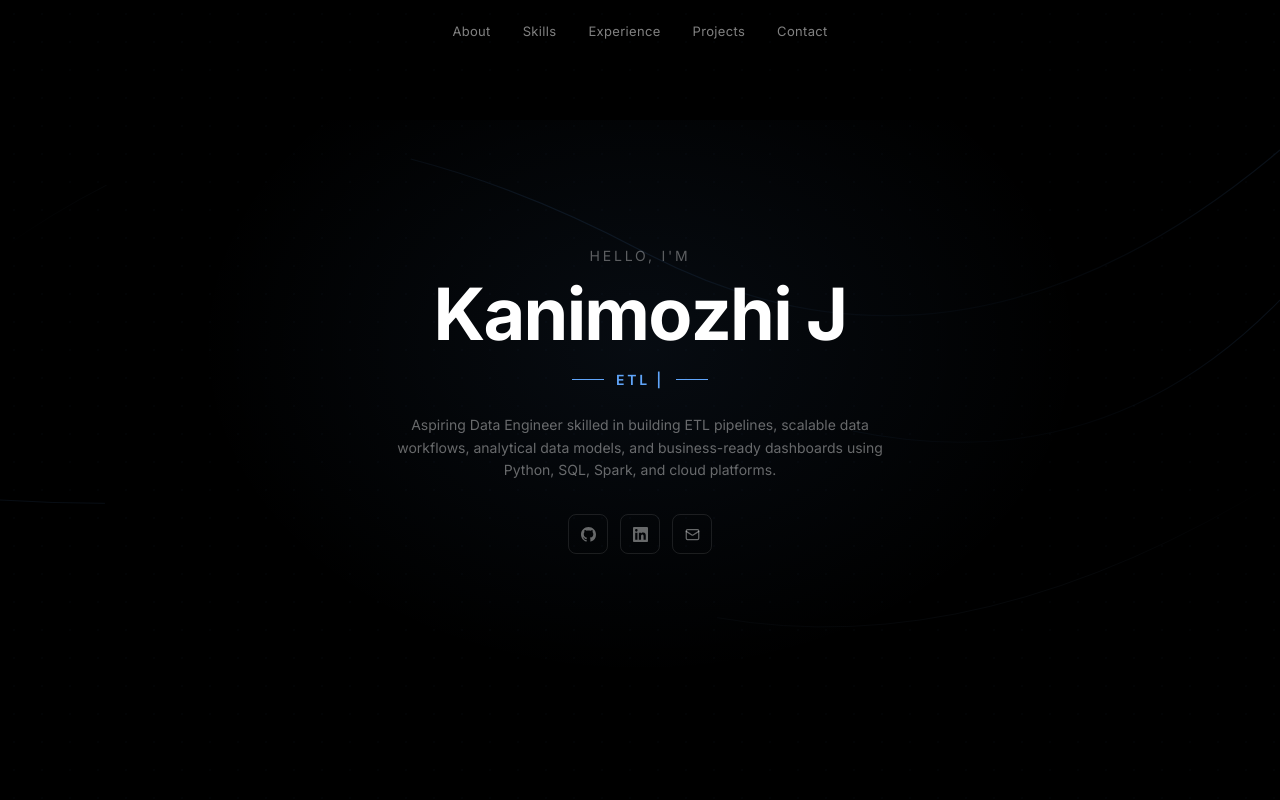
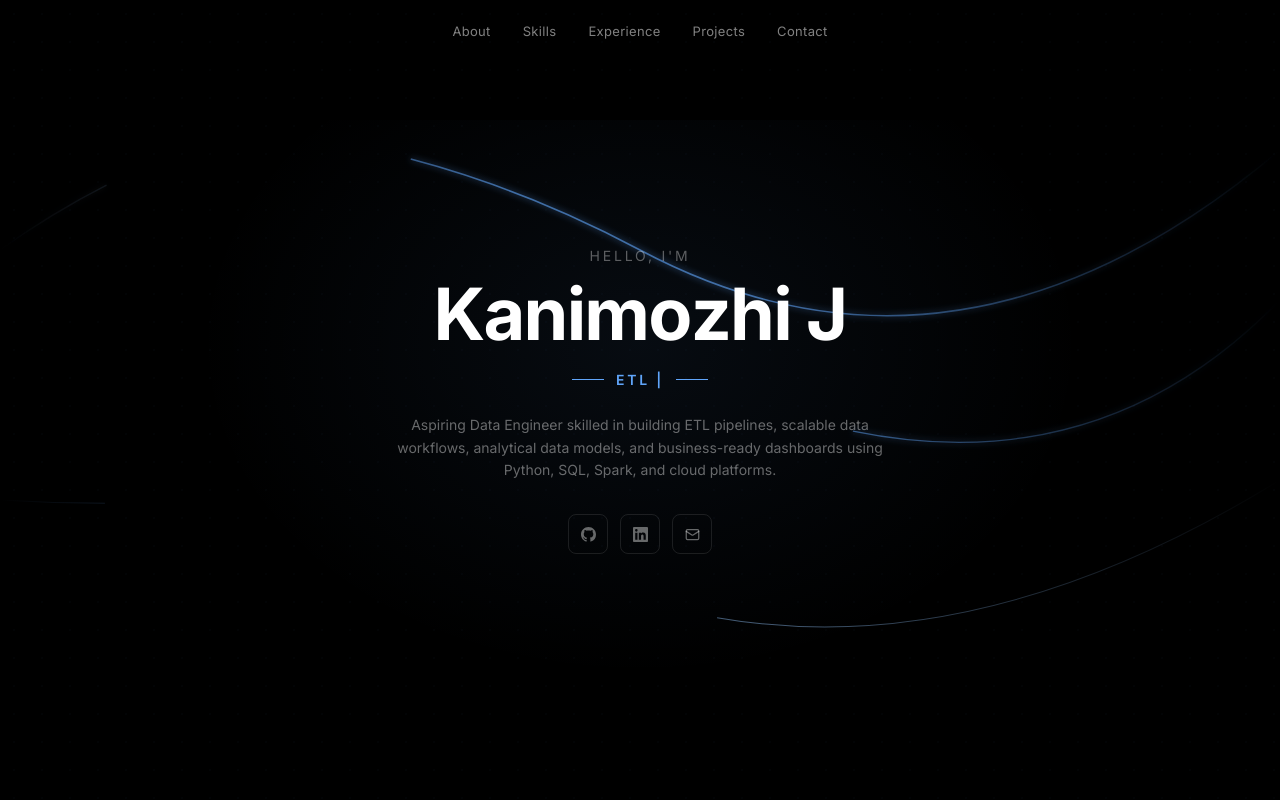
Before and after one commit to kanimozhijayakumar/kanimozhi-portfolio, a React (Vite) app: page / in a window 1280 px wide. Shown: the top 800 px of the page. Built offline with nearby package versions, Linux system fonts and the light colour scheme.

Commit message:
Make background beams more visible

```diff
--- a/src/components/Home.jsx
+++ b/src/components/Home.jsx
@@ -61,7 +61,7 @@ const Home = () => {
 
   return (
     <section id="home" className="relative min-h-screen overflow-hidden bg-black">
-      <BackgroundBeams className="opacity-50" />
+      <BackgroundBeams />
 
       <div className="pointer-events-none absolute inset-0">
         <div
--- a/src/components/ui/BackgroundBeams.jsx
+++ b/src/components/ui/BackgroundBeams.jsx
@@ -42,32 +42,39 @@ const BackgroundBeams = ({ className = '' }) => {
         fill="none"
       >
         <defs>
-          <linearGradient id="beam-blue" x1="0%" y1="0%" x2="100%" y2="100%">
-            <stop offset="0%" stopColor="rgba(96, 165, 250, 0)" />
-            <stop offset="40%" stopColor="rgba(96, 165, 250, 0.2)" />
-            <stop offset="60%" stopColor="rgba(96, 165, 250, 0.2)" />
-            <stop offset="100%" stopColor="rgba(96, 165, 250, 0)" />
+          <filter id="beam-glow">
+            <feGaussianBlur stdDeviation="3" result="blur" />
+            <feMerge>
+              <feMergeNode in="blur" />
+              <feMergeNode in="SourceGraphic" />
+            </feMerge>
+          </filter>
+          <linearGradient id="beam-blue" x1="0%" y1="0%" x2="100%" y2="0%">
+            <stop offset="0%" stopColor="rgba(96,165,250,0)" />
+            <stop offset="40%" stopColor="rgba(96,165,250,0.6)" />
+            <stop offset="60%" stopColor="rgba(96,165,250,0.6)" />
+            <stop offset="100%" stopColor="rgba(96,165,250,0)" />
           </linearGradient>
-          <linearGradient id="beam-blue2" x1="100%" y1="0%" x2="0%" y2="100%">
-            <stop offset="0%" stopColor="rgba(147, 197, 253, 0)" />
-            <stop offset="40%" stopColor="rgba(147, 197, 253, 0.1)" />
-            <stop offset="60%" stopColor="rgba(147, 197, 253, 0.1)" />
-            <stop offset="100%" stopColor="rgba(147, 197, 253, 0)" />
+          <linearGradient id="beam-blue2" x1="100%" y1="0%" x2="0%" y2="0%">
+            <stop offset="0%" stopColor="rgba(147,197,253,0)" />
+            <stop offset="40%" stopColor="rgba(147,197,253,0.45)" />
+            <stop offset="60%" stopColor="rgba(147,197,253,0.45)" />
+            <stop offset="100%" stopColor="rgba(147,197,253,0)" />
           </linearGradient>
-          <linearGradient id="beam-subtle" x1="0%" y1="100%" x2="100%" y2="0%">
-            <stop offset="0%" stopColor="rgba(96, 165, 250, 0)" />
-            <stop offset="50%" stopColor="rgba(96, 165, 250, 0.07)" />
-            <stop offset="100%" stopColor="rgba(96, 165, 250, 0)" />
+          <linearGradient id="beam-subtle" x1="0%" y1="0%" x2="100%" y2="0%">
+            <stop offset="0%" stopColor="rgba(96,165,250,0)" />
+            <stop offset="50%" stopColor="rgba(96,165,250,0.25)" />
+            <stop offset="100%" stopColor="rgba(96,165,250,0)" />
           </linearGradient>
         </defs>
-        <path className="beam-path" d="M0 150 Q300 80 600 250 T1200 150" stroke="url(#beam-blue)" strokeWidth="1.2" />
-        <path className="beam-path" d="M0 350 Q400 280 700 400 T1200 300" stroke="url(#beam-blue)" strokeWidth="1" />
-        <path className="beam-path" d="M0 550 Q250 450 550 580 T1200 480" stroke="url(#beam-blue2)" strokeWidth="0.8" />
-        <path className="beam-path" d="M1200 100 Q850 180 550 120 T0 250" stroke="url(#beam-blue2)" strokeWidth="1" />
-        <path className="beam-path" d="M1200 400 Q900 320 600 420 T0 500" stroke="url(#beam-blue)" strokeWidth="0.8" />
-        <path className="beam-path" d="M1200 650 Q800 550 400 680 T0 700" stroke="url(#beam-subtle)" strokeWidth="0.6" />
-        <path className="beam-path" d="M0 700 Q350 620 700 720 T1200 650" stroke="url(#beam-subtle)" strokeWidth="0.5" />
-        <path className="beam-path" d="M600 0 Q580 200 620 400 T600 800" stroke="url(#beam-blue2)" strokeWidth="0.4" />
+        <path className="beam-path" filter="url(#beam-glow)" d="M0 150 Q300 80 600 250 T1200 150" stroke="url(#beam-blue)" strokeWidth="1.5" />
+        <path className="beam-path" filter="url(#beam-glow)" d="M0 350 Q400 280 700 400 T1200 300" stroke="url(#beam-blue)" strokeWidth="1.2" />
+        <path className="beam-path" d="M0 550 Q250 450 550 580 T1200 480" stroke="url(#beam-blue2)" strokeWidth="1" />
+        <path className="beam-path" filter="url(#beam-glow)" d="M1200 100 Q850 180 550 120 T0 250" stroke="url(#beam-blue2)" strokeWidth="1.2" />
+        <path className="beam-path" d="M1200 400 Q900 320 600 420 T0 500" stroke="url(#beam-blue)" strokeWidth="1" />
+        <path className="beam-path" d="M1200 650 Q800 550 400 680 T0 700" stroke="url(#beam-subtle)" strokeWidth="0.8" />
+        <path className="beam-path" d="M0 700 Q350 620 700 720 T1200 650" stroke="url(#beam-subtle)" strokeWidth="0.7" />
+        <path className="beam-path" d="M600 0 Q580 200 620 400 T600 800" stroke="url(#beam-blue2)" strokeWidth="0.6" />
       </svg>
     </div>
   )
```
